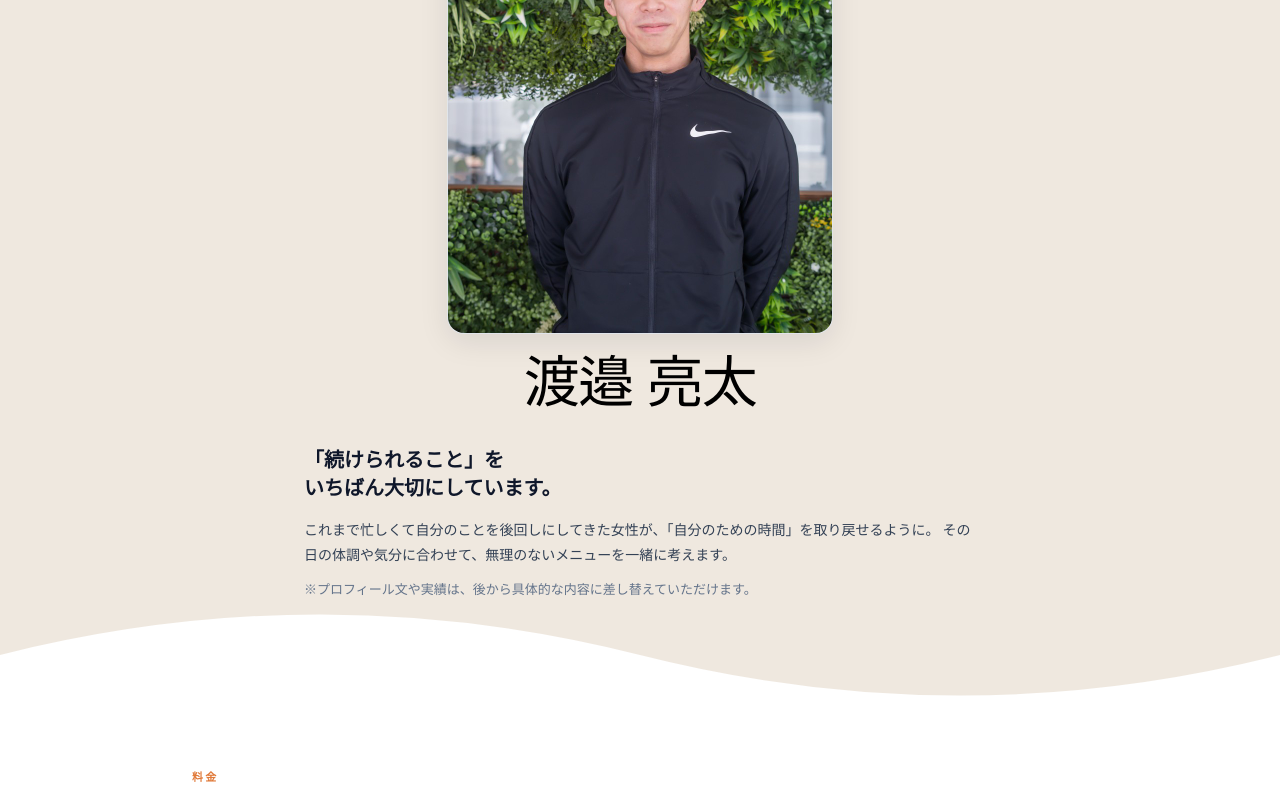
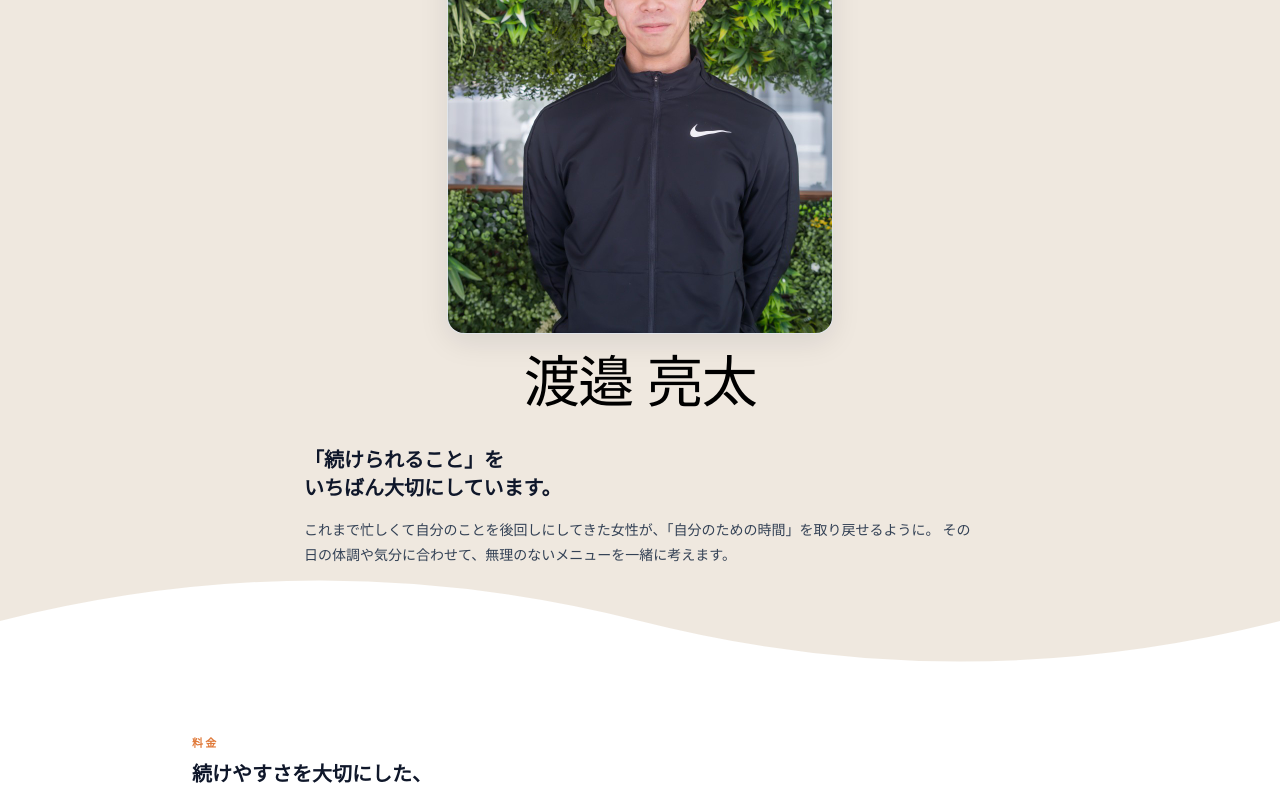
Before and after one commit to personalsol0514-art/lp, a Next.js app: page /lp in a window 1280 px wide. Shown: the part 5583-6372 px from the top of the page. Built offline with nearby package versions, Linux system fonts and the light colour scheme; a web font is replaced by a local one.

Commit message:
publish lp reserve thanks routes

```diff
--- a/components/StudioGalleryMarquee.tsx
+++ b/components/StudioGalleryMarquee.tsx
@@ -30,10 +30,6 @@ const slides: Array<{ src: string; alt: string }> = [
   {
     src: "/solution-daily.png",
     alt: "リラックスして身体と向き合えるプライベートな雰囲気のイメージ",
-  },
-  {
-    src: "/worries-character.png",
-    alt: "やわらかなトーンのスタジオイメージ",
   },
 ];
 
--- a/components/Trainer.tsx
+++ b/components/Trainer.tsx
@@ -32,9 +32,6 @@ export function Trainer() {
           これまで忙しくて自分のことを後回しにしてきた女性が、「自分のための時間」を取り戻せるように。
           その日の体調や気分に合わせて、無理のないメニューを一緒に考えます。
         </p>
-        <p className="mt-3 text-body-sm text-slate-500">
-          ※プロフィール文や実績は、後から具体的な内容に差し替えていただけます。
-        </p>
       </div>
     </section>
   );
```
